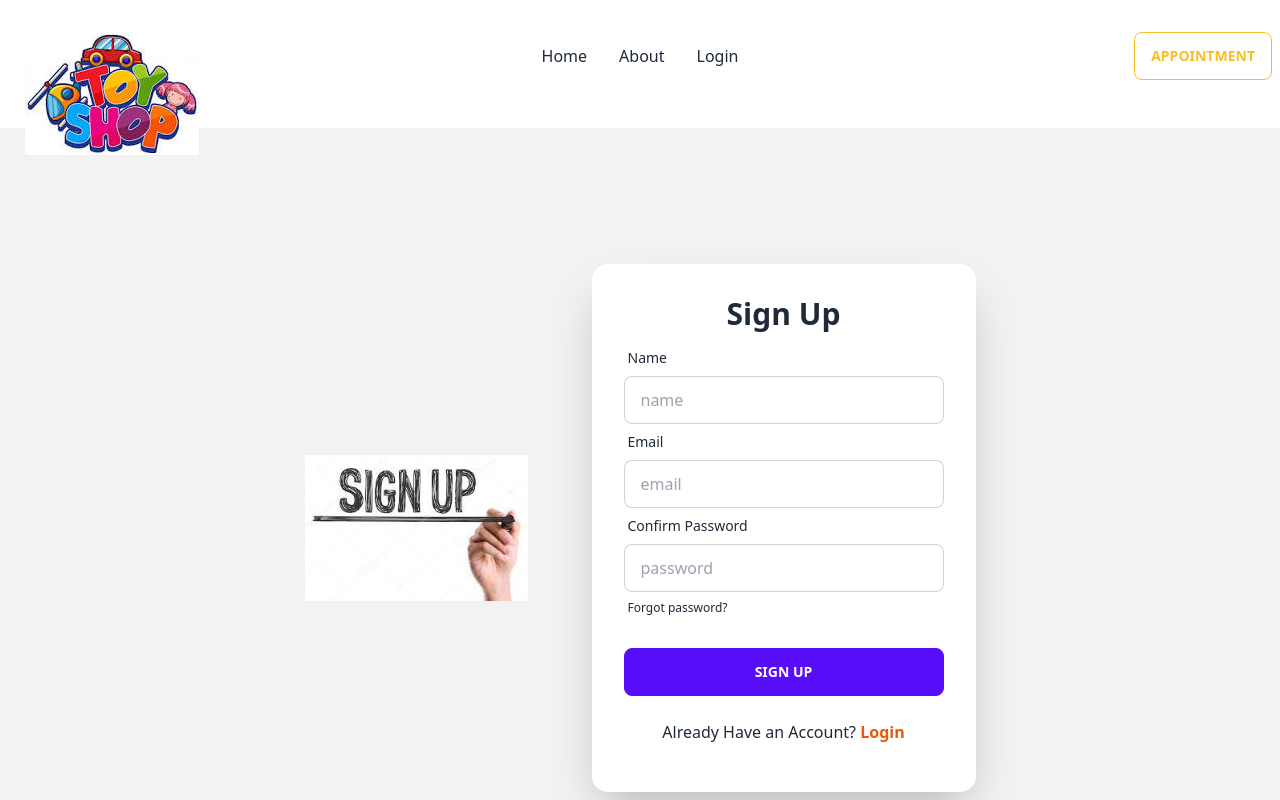
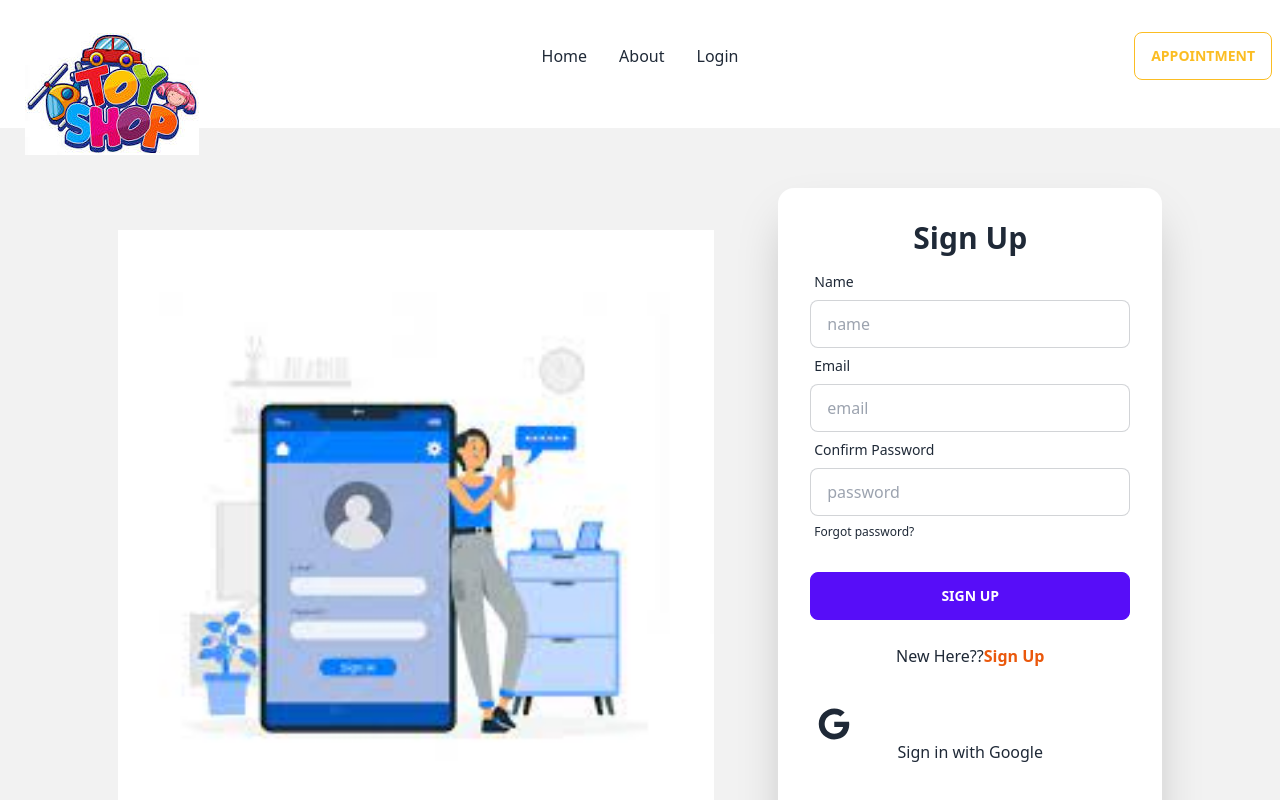
Before and after one commit to tiyasa-tagore/Wonder-Toy-Client, a React (Vite) app: page /signup in a window 1280 px wide. Shown: the top 800 px of the page. Built offline with nearby package versions, Linux system fonts and the light colour scheme; no server answers.

Commit message:
googlelogin

```diff
--- a/src/pages/SignUp/SignUp.jsx
+++ b/src/pages/SignUp/SignUp.jsx
@@ -1,11 +1,12 @@
 import { useContext } from "react";
-import img from '../../assets/img/signup.jpeg'
+import img from '../../assets/img/signup1.jpeg'
 import { AuthContext } from "../../Providers/AuthProvider";
 import { Link } from "react-router-dom";
+import { FaGoogle } from "react-icons/fa";
 
 const SignUp = () => {
 
-    const { createUser } = useContext(AuthContext);
+    const { createUser, googleSignIn } = useContext(AuthContext);
 
     const handleSignUp = event => {
         event.preventDefault();
@@ -28,7 +29,7 @@ const SignUp = () => {
         <div className="hero min-h-screen bg-base-200">
             <div className="hero-content flex-col lg:flex-row">
                 <div className="w-1/2 mr-12">
-                    <img src={img} alt="" />
+                    <img src={img} width={800} alt="" />
                 </div>
                 <div className="card flex-shrink-0 w-full max-w-sm shadow-2xl bg-base-100">
                     <div className="card-body">
@@ -59,6 +60,8 @@ const SignUp = () => {
                                 <input className="btn btn-primary" type="submit" value="Sign Up" />
                             </div>
                         </form>
+                        <p className='my-4 text-center'>New Here??<Link className='text-orange-600 font-bold' to="/signup">Sign Up</Link> </p>
+                        <button  className='mt-2 p-2 text-center'><FaGoogle style={{fontSize: '2rem'}}></FaGoogle><span onClick={googleSignIn }> Sign in with Google</span></button>
                         <p className='my-4 text-center'>Already Have an Account? <Link className='text-orange-600 font-bold' to="/login">Login</Link> </p>
                     </div>
                 </div>
```
Also changed, not shown: src/assets/img/signup1.jpeg (added).
